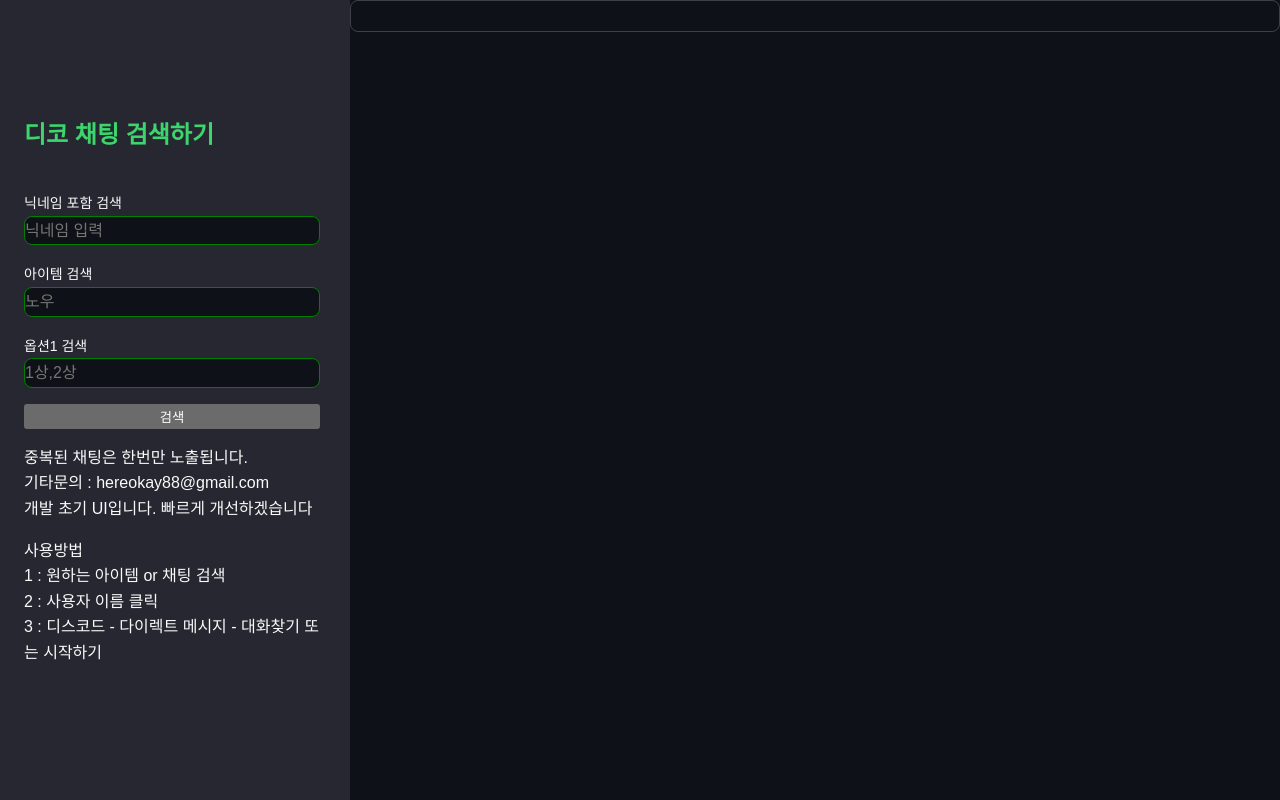
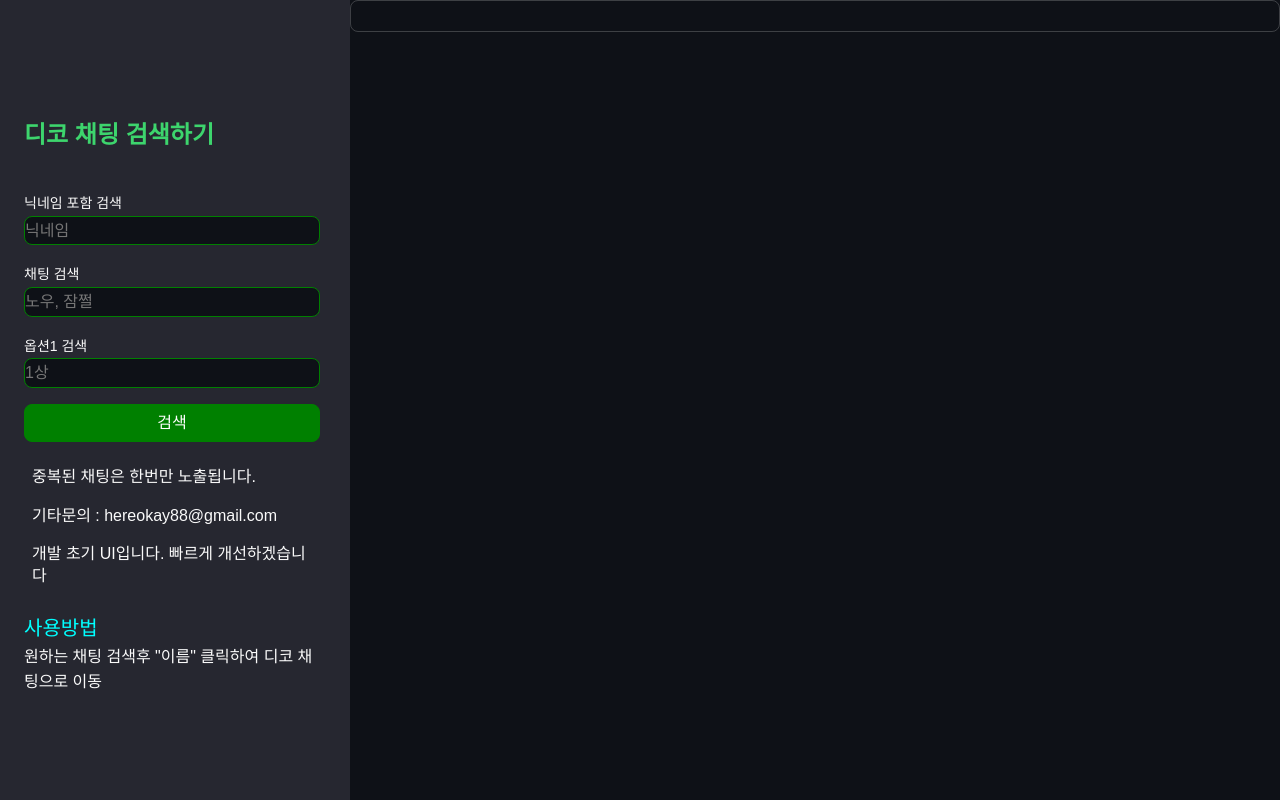
Before and after one commit to hereokay/discord_front, a React (Create React App) app: page / in a window 1280 px wide. Built offline with nearby package versions, Linux system fonts and the light colour scheme.

Commit message:
이름에 색 추가

```diff
--- a/src/App.js
+++ b/src/App.js
@@ -5,6 +5,8 @@ import './App.css';
 
 function App() {
   const [messages, setMessages] = useState([]);
+  const [errorMessage, setErrorMessage] = useState('');
+
 
   const handleNewMessages = (newMessages) => {
     setMessages(newMessages);
--- a/src/components/ChatInput/ChatInput.css
+++ b/src/components/ChatInput/ChatInput.css
@@ -107,20 +107,38 @@ label {
 }
 
 .text {
-    font-size: 16px;
-    font-family: "Source Sans Pro", sans-serif;
-    font-weight: 400;
-    line-height: 1.6;
     text-size-adjust: 100%;
     -webkit-tap-highlight-color: rgba(0, 0, 0, 0);
     -webkit-font-smoothing: auto;
-    color: rgb(250, 250, 250);
     color-scheme: dark;
     user-select: auto;
+    overflow: visible;
     box-sizing: border-box;
-    width: 296px;
-    position: relative;
-    gap: 1rem;
+    margin: 0px;
+    color: rgb(250, 250, 250);
+    font-family: "Source Sans Pro", sans-serif;
+    font-size: 1rem;
+    font-weight: normal;
+    width: 100%;
+    background-color: transparent;
+    border-left-width: 0px;
+    border-right-width: 0px;
+    border-top-width: 0px;
+    border-bottom-width: 0px;
+    border-left-style: none;
+    border-right-style: none;
+    border-top-style: none;
+    border-bottom-style: none;
+    outline: none;
+    min-width: 0px;
+    max-width: 100%;
+    cursor: text;
+    padding-top: 0.5rem;
+    padding-bottom: 0.5rem;
+    padding-left: 0.5rem;
+    padding-right: 0.5rem;
+    line-height: 1.4;
+    caret-color: rgb(250, 250, 250);
 }
 
 .notice {
@@ -139,6 +157,43 @@ label {
     position: relative;
     gap: 1rem;
 }
+
+.searchButton{
+    text-size-adjust: 100%;
+    -webkit-tap-highlight-color: rgba(0, 0, 0, 0);
+    -webkit-font-smoothing: auto;
+    color-scheme: dark;
+    box-sizing: border-box;
+    font-size: inherit;
+    font-family: inherit;
+    overflow: visible;
+    text-transform: none;
+    appearance: button;
+    display: inline-flex;
+    -webkit-box-align: center;
+    align-items: center;
+    -webkit-box-pack: center;
+    justify-content: center;
+    font-weight: 400;
+    padding: 0.25rem 0.75rem;
+    border-radius: 0.5rem;
+    min-height: 38.4px;
+    margin: 0px;
+    line-height: 1.6;
+    width: 100%;
+    user-select: none;
+    background-color: green;
+    color: rgb(255, 255, 255);
+    border: 1px solid green;
+    cursor: pointer;
+}
+
+
+.searchButton:hover {
+    background-color: rgb(1, 78, 1); /* 마우스 오버 시 배경 색상 변경 */
+  }
+
+
 
 .chatInput {
     font-size: 16px;
@@ -159,3 +214,12 @@ label {
     flex-direction: column;
     gap: 1rem;
 }
+
+.error-message{
+    color: red;
+}
+
+.how-to-use{
+    color: aqua;
+    font-size: 20px;
+}
--- a/src/components/ChatInput/ChatInput.js
+++ b/src/components/ChatInput/ChatInput.js
@@ -3,19 +3,34 @@ import './ChatInput.css'; // 여기에 CSS 스타일을 정의합니다.
 
 function ChatInput({ onNewMessages }) {
 
-  function highlightKeyword(content, keyword) {
-    if (!keyword) return content; // 키워드가 없으면 원본 내용을 반환
+  function highlightKeyword(content, keyword, option) {
+    // 키워드와 옵션이 없으면 원본 내용을 반환
+    if (!keyword && !option) return content;
 
-    const regex = new RegExp(`(${keyword})`, 'gi');
-    return content.replace(regex, `<span style="color: yellow;">$1</span>`);
+
+    let highlightedContent = content;
+
+    // 키워드가 있으면 키워드에 색상 적용
+    if (keyword) {
+      const keywordRegex = new RegExp(`(${keyword})`, 'gi');
+      highlightedContent = highlightedContent.replace(keywordRegex, `<span style="color: yellow;">$1</span>`);
+    }
+
+    // 옵션이 있으면 옵션에 색상 적용
+    if (option) {
+      const optionRegex = new RegExp(`(${option})`, 'gi');
+      highlightedContent = highlightedContent.replace(optionRegex, `<span style="color: green;">$1</span>`);
+    }
+
+    return highlightedContent;
   }
-
 
 
   const [isNicknameDuplicate, setIsNicknameDuplicate] = useState(false);
   const [nicknameSearch, setNicknameSearch] = useState('');
   const [itemSearch, setItemSearch] = useState('');
   const [optionSearch, setOptionSearch] = useState('');
+  const [errorMessage, setErrorMessage] = useState('');
 
   // 이벤트 핸들러 함수들
   const handleNicknameDuplicateChange = (e) => {
@@ -39,18 +54,17 @@ function ChatInput({ onNewMessages }) {
 
     // 데이터를 서버로 보내는 함수
     try {
-      if (itemSearch === ""){
-        return
-      }
 
-      const response = await fetch('http://localhost:8000/search', {
+
+      const response = await fetch('http://15.164.105.119:8000/search', {
         method: 'POST',
         headers: {
           'Content-Type': 'application/json'
         },
         body: JSON.stringify({
           content: itemSearch,
-          userName: nicknameSearch
+          userName: nicknameSearch,
+          optionSearch:optionSearch
         })
       });
 
@@ -61,15 +75,16 @@ function ChatInput({ onNewMessages }) {
       const data = await response.json();
 
       data.map((msg) =>{
-        msg.content = highlightKeyword(msg.content,itemSearch);
+        msg.content = highlightKeyword(msg.content,itemSearch,optionSearch);
       })
 
       onNewMessages(data)
-
+      setErrorMessage(null);
       //console.log(data); // 여기에 검색 결과 처리 로직을 추가할 수 있습니다.
 
     } catch (error) {
-      console.error('검색 요청 실패:', error);
+      setErrorMessage(`검색 요청 실패: ${error.message}`);
+      onNewMessages([])
     }
   };
 
@@ -84,16 +99,16 @@ function ChatInput({ onNewMessages }) {
             type="text"
             value={nicknameSearch}
             onChange={handleNicknameSearchChange}
-            placeholder="닉네임 입력"
+            placeholder="닉네임"
           />
         </div>
         <div>
-          <label>아이템 검색</label>
+          <label>채팅 검색</label>
           <input
             type="text"
             value={itemSearch}
             onChange={handleItemSearchChange}
-            placeholder="노우"
+            placeholder="노우, 잠쩔"
           />
         </div>
         <div>
@@ -102,10 +117,11 @@ function ChatInput({ onNewMessages }) {
             type="text"
             value={optionSearch}
             onChange={handleOptionSearchChange}
-            placeholder="1상,2상"
+            placeholder="1상"
           />
         </div>
-        <button onClick={handleSubmit}>검색</button>
+        <button className='searchButton' onClick={handleSubmit}>검색</button>
+        {errorMessage && <div className="error-message">검색할 채팅이 2글자 이상인지 확인해주세요</div>}
         <div className='notice'>
           <div className='text'>
             중복된 채팅은 한번만 노출됩니다.
@@ -118,17 +134,11 @@ function ChatInput({ onNewMessages }) {
           </div>
         </div>
         <div>
-        <div>
-          사용방법
-        </div>
-        <div>
-            1 : 원하는 아이템 or 채팅 검색
+          <div className='how-to-use'>
+            사용방법
           </div>
           <div>
-            2 : 사용자 이름 클릭
-          </div>
-          <div>
-            3 : 디스코드 - 다이렉트 메시지 - 대화찾기 또는 시작하기
+              원하는 채팅 검색후 "이름" 클릭하여 디코 채팅으로 이동
           </div>
         </div>
       </div>
--- a/src/components/ChatList/ChatList.css
+++ b/src/components/ChatList/ChatList.css
@@ -30,17 +30,21 @@
   .chat-time {
     margin-right: 10px;
     width: 100px; /* chat-time의 너비를 고정합니다. */
-
     /* Additional styling */
 
   }
 
   .chat-name {
+    color: skyblue;
     width: 300px;
     margin-right: 10px;
     font-weight: bold;
     /* Additional styling */
     width: 150px;
+    cursor: pointer;
+  }
+  .chat-name:hover {
+    color: #551A8B; /* 마우스 오버 시 색상 변경 */
   }
 
   .chat-message {
--- a/src/components/ChatList/ChatList.js
+++ b/src/components/ChatList/ChatList.js
@@ -24,14 +24,18 @@ function ChatList({ messages }) {
     // 원하는 형식으로 문자열을 반환합니다.
     return `${month}/${day} ${hours}:${minutes}`;
   }
-
+  const handleClick = (msg) => {
+    let baseURI = "https://discord.com/channels/"; // 기본 URL
+    let url = baseURI + msg.guildId +"/" + msg.channelId +"/" + msg.msgId;
+    window.open(url, '_blank');
+  };
 
   return (
     <section className="chat-list">
       {[...messages].reverse().map((msg) => (
         <div key={msg._id} className="chat-item">
           <span className="chat-time">{formatDateTime(msg.timeStamp)}</span>
-          <span className="chat-name">{msg.userName}</span>
+          <span className="chat-name" onClick={() => handleClick(msg)}>{msg.globalName}</span>
           <MyComponent highlightedText={msg.content} />
         </div>
       ))}
```
Also changed, not shown: 1 other file (tests, documents, lock files or other folders).
